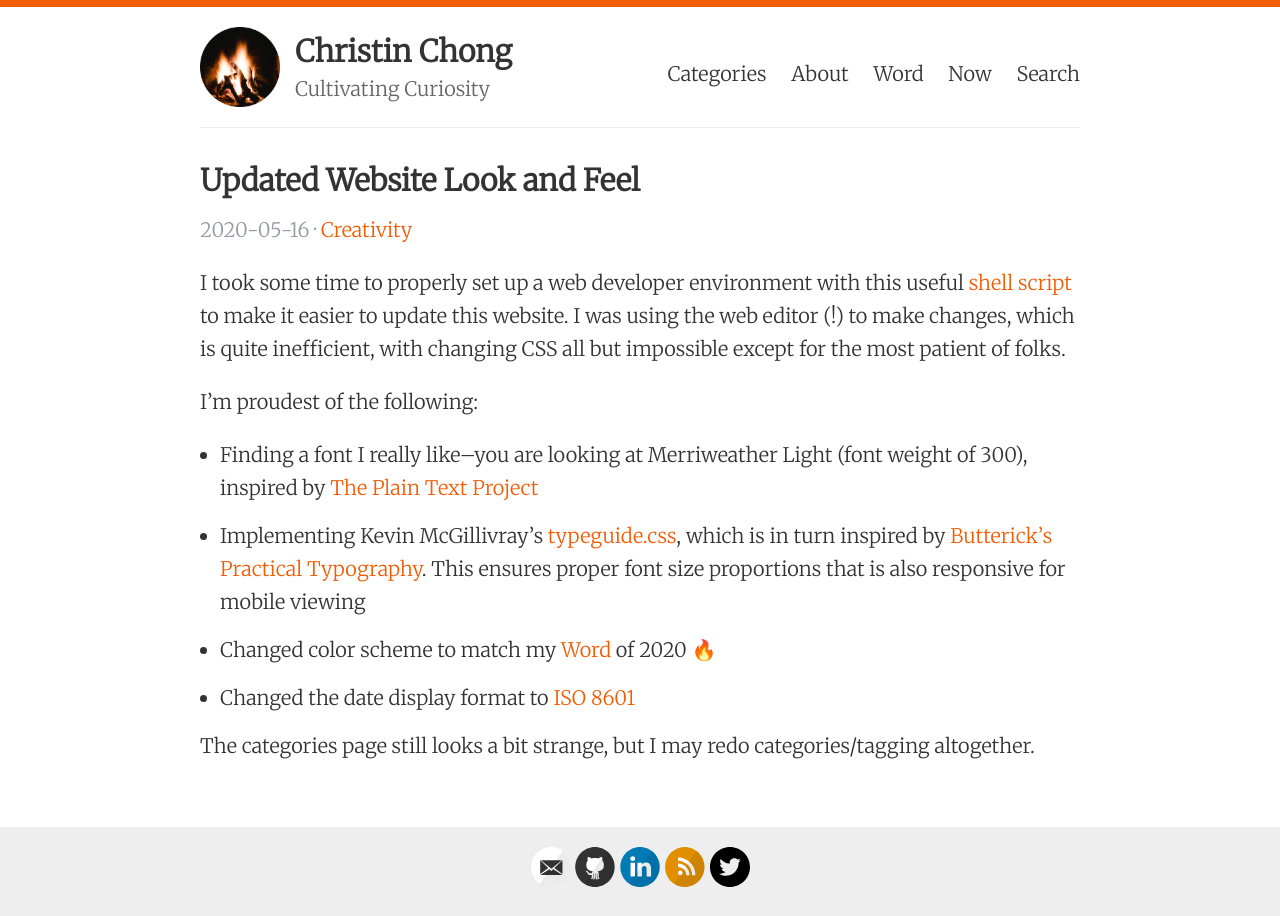
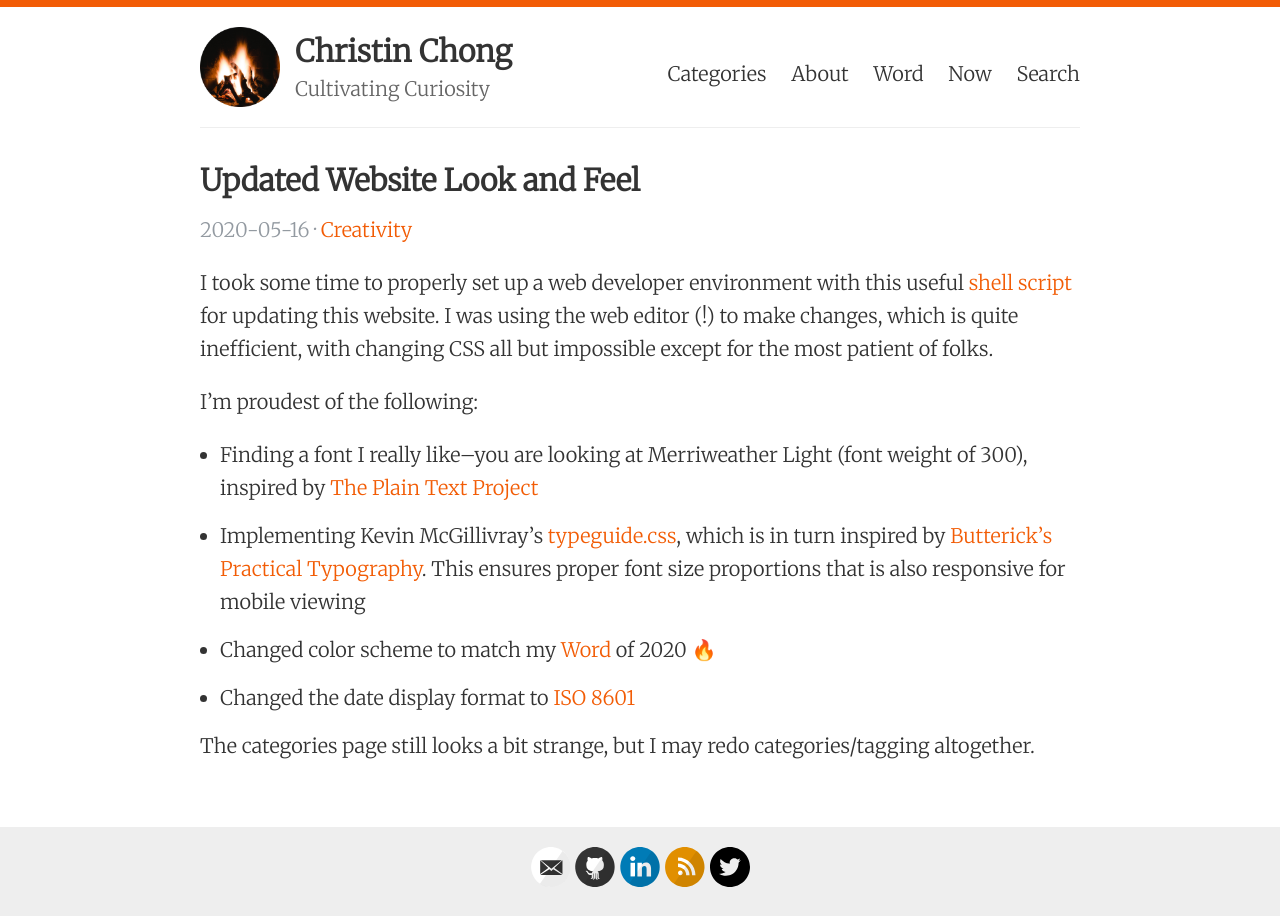
Before and after one commit to codestin/codestin.github.io, a Jekyll site: the page built from _posts/2020-05-16-Updated-Website.md, in a window 1280 px wide. Built offline with Jekyll 4.4.1, drawn with Linux system fonts in a browser that asks for light colours; comment, search, counter and statistics services are not loaded.

Commit message:
grammar update

```diff
--- a/_posts/2020-05-16-Updated-Website.md
+++ b/_posts/2020-05-16-Updated-Website.md
@@ -5,7 +5,7 @@ author: christin
 categories: [Creativity]
 ---
 
-I took some time to properly set up a web developer environment with this useful [shell script](https://github.com/monfresh/laptop) to make it easier to update this website. I was using the web editor (!) to make changes, which is quite inefficient, with changing CSS all but impossible except for the most patient of folks.
+I took some time to properly set up a web developer environment with this useful [shell script](https://github.com/monfresh/laptop) for updating this website. I was using the web editor (!) to make changes, which is quite inefficient, with changing CSS all but impossible except for the most patient of folks.
 
 I'm proudest of the following:
 - Finding a font I really like--you are looking at Merriweather Light (font weight of 300), inspired by [The Plain Text Project](https://plaintextproject.online/)
```
